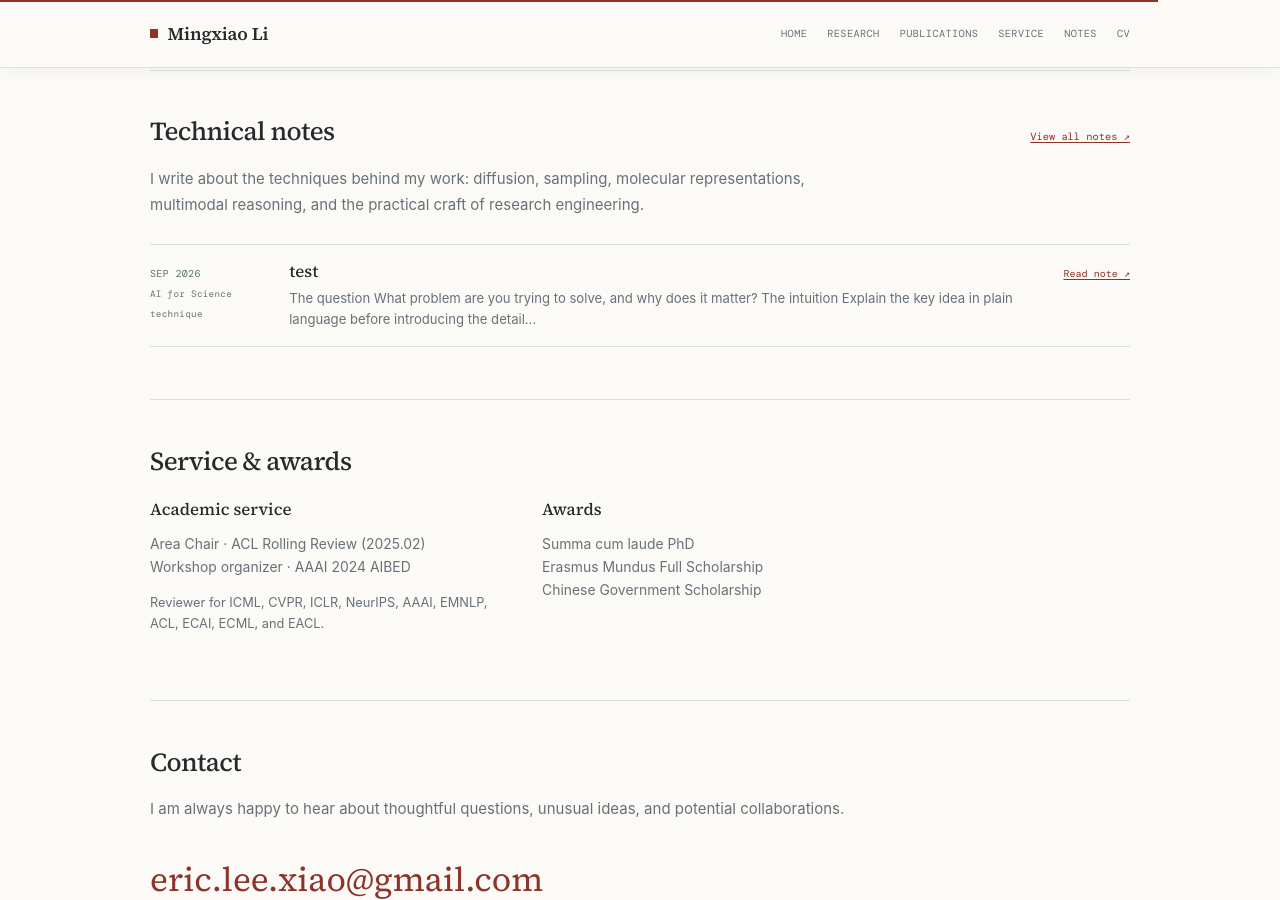
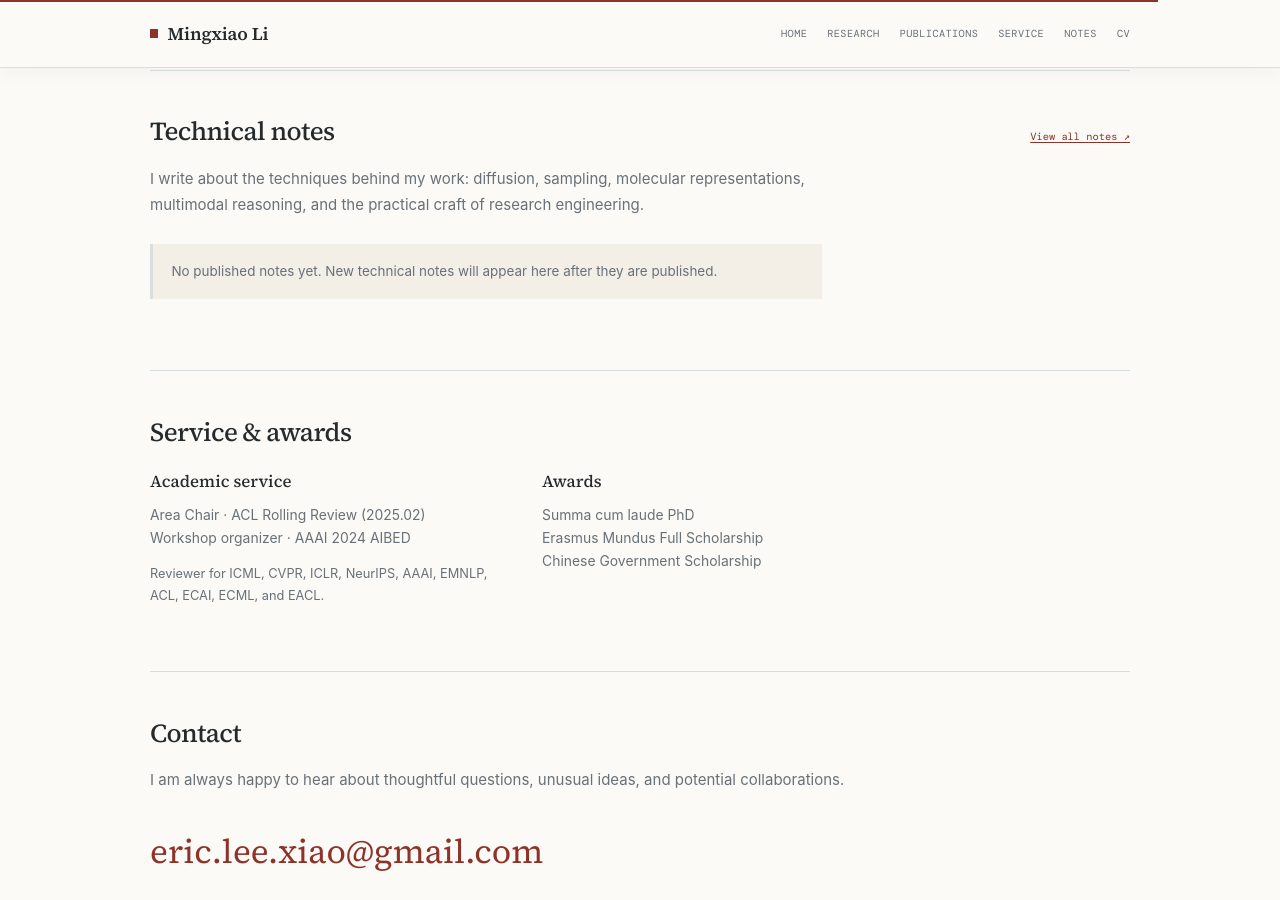
Before and after one commit to Mingxiao-Li/mingxiao-li.github.io, a Jekyll site: the page built from index.html, in a window 1280 px wide and 900 px high, scrolled down 2210 px. Built offline with Jekyll 4.4.1, drawn with Linux system fonts in a browser that asks for light colours.

Commit message:
Update profile

````diff
--- a/_posts/2026-09-01-test.md
+++ /dev/null
@@ -1,31 +0,0 @@
----
-layout: post
-title: "test"
-date: 2026-09-01
-excerpt: "The question What problem are you trying to solve, and why does it matter? The intuition Explain the key idea in plain language before introducing the detail..."
-tags:
-  - "AI for Science"
-  - "technique"
-published: true
----
-
-## The question
-
-What problem are you trying to solve, and why does it matter?
-
-## The intuition
-
-Explain the key idea in plain language before introducing the details.
-
-## The implementation
-
-Add equations, pseudocode, experiments, or links that make the idea reproducible.
-
-```python
-# A small, reproducible experiment
-```
-
-## Takeaways
-
-- One idea worth remembering.
-- One practical detail worth reusing.
--- a/index.html
+++ b/index.html
@@ -14,11 +14,11 @@
     <meta property="og:type" content="website">
     <meta property="og:url" content="https://mingxiao-li.github.io/">
     <meta property="og:title" content="Mingxiao Li — AI for Science &amp; Multimodal Generation">
-    <meta property="og:description" content="Researching AI for Science discovery, scientific reasoning models, molecular generation, and visual generation models.">
+    <meta property="og:description" content="Mingxiao Li is a Young Researcher at Shanghai AI Laboratory working on AI for Science discovery, scientific reasoning models, molecular generation, and visual generation models.">
     <meta property="og:image" content="https://mingxiao-li.github.io/images/og.png">
     <meta name="twitter:card" content="summary_large_image">
     <meta name="twitter:title" content="Mingxiao Li — AI for Science &amp; Multimodal Generation">
-    <meta name="twitter:description" content="Researching AI for Science discovery, scientific reasoning models, molecular generation, and visual generation models.">
+    <meta name="twitter:description" content="Mingxiao Li is a Young Researcher at Shanghai AI Laboratory working on AI for Science discovery, scientific reasoning models, molecular generation, and visual generation models.">
     <meta name="twitter:image" content="https://mingxiao-li.github.io/images/og.png">
 
     <link rel="preconnect" href="https://fonts.googleapis.com">
@@ -55,13 +55,8 @@
     <p class="eyebrow">Young Researcher · Shanghai AI Laboratory</p>
     <h1 id="profile-title">Mingxiao Li</h1>
     <p class="profile__lead">I work on generative and understanding models for AI for Science, with a continuing interest in visual generation and multimodal intelligence.</p>
-          <p>
-            My current work at Shanghai AI Laboratory focuses on AI for Science discovery, with an emphasis on molecular generation, unified molecular tokenization, and reasoning models for scientific problems. In parallel, I continue to develop visual generation models for controllable video synthesis and multimodal understanding.
-          </p>
-          <p>
-            Before joining Shanghai AI Laboratory, I was a postdoctoral researcher at KU Leuven, where my research was guided by
-            <a href="https://people.cs.kuleuven.be/~sien.moens/" target="_blank" rel="noreferrer">Prof. Marie-Francine Moens</a>.
-          </p>
+    <p>My current work at Shanghai AI Laboratory focuses on AI for Science discovery, with an emphasis on molecular generation, unified molecular tokenization, and reasoning models for scientific problems. In parallel, I continue to develop visual generation models for controllable video synthesis and multimodal understanding.</p>
+    <p>Before joining Shanghai AI Laboratory, I was a postdoctoral researcher at KU Leuven, where my research was guided by <a href="https://people.cs.kuleuven.be/~sien.moens/" target="_blank" rel="noreferrer">Prof. Marie-Francine Moens</a>.</p>
     <p class="profile__links">
       <a href="mailto:eric.lee.xiao@gmail.com">Email</a>
       <a href="https://github.com/Mingxiao-Li" target="_blank" rel="noreferrer">GitHub</a>
@@ -69,7 +64,6 @@
       <a href="https://www.zhihu.com/people/relax-88" target="_blank" rel="noreferrer">Zhihu</a>
     </p>
   </div>
-
   <figure class="profile__photo">
     <img src="images/mingxiao-li.png" alt="Portrait of Mingxiao Li" width="630" height="784">
     <figcaption>Shanghai, China</figcaption>
@@ -122,6 +116,7 @@
     <a href="year-archive/">View all notes ↗</a>
   </div>
   <p>I write about the techniques behind my work: diffusion, sampling, molecular representations, multimodal reasoning, and the practical craft of research engineering.</p>
+  {% assign published_notes = site.posts | where: "published", true %}
   {% if published_notes.size > 0 %}
     <div class="home-notes-list">
       {% for post in published_notes %}
````
Lines whose indentation alone changed are shown as unchanged.
